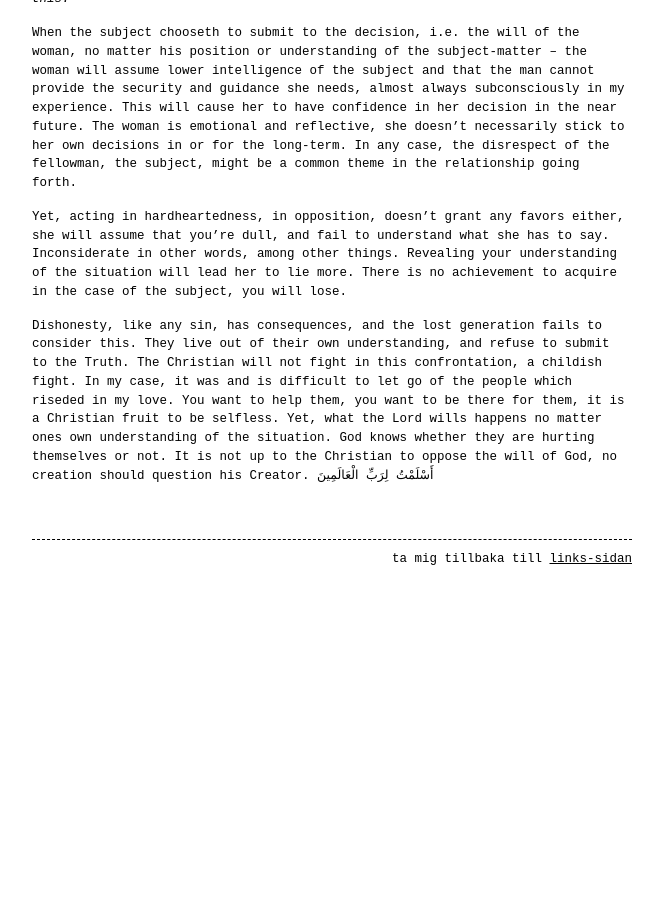
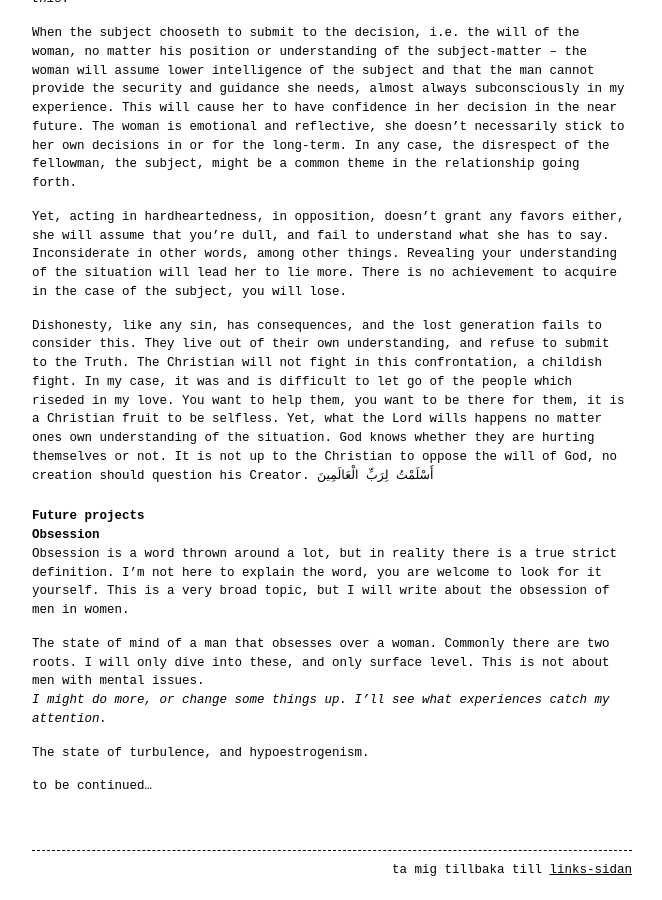
Before and after one commit to ronim-efrin/kitab, a Jekyll site: the page built from books.md, in a window 1280 px wide and 900 px high, scrolled down 1417 px. Shown: the whole window, without its empty margins (308-970 px from the left). Built offline with Jekyll 4.4.1, drawn with Linux system fonts in a browser that asks for light colours; before the commit the page ends 2006 px from its top, so only the background shows below that.

Commit message:
Update books.md

```diff
--- a/books.md
+++ b/books.md
@@ -32,3 +32,15 @@ When the subject chooseth to submit to the decision, i.e. the will of the woman,
 Yet, acting in hardheartedness, in opposition, doesn’t grant any favors either, she will assume that you’re dull, and fail to understand what she has to say. Inconsiderate in other words, among other things. Revealing your understanding of the situation will lead her to lie more. There is no achievement to acquire in the case of the subject, you will lose. <br>
 
 Dishonesty, like any sin, has consequences, and the lost generation fails to consider this. They live out of their own understanding, and refuse to submit to the Truth. The Christian will not fight in this confrontation, a childish fight. In my case, it was and is difficult to let go of the people which riseded in my love. You want to help them, you want to be there for them, it is a Christian fruit to be selfless. Yet, what the Lord wills happens no matter ones own understanding of the situation. God knows whether they are hurting themselves or not. It is not up to the Christian to oppose the will of God, no creation should question his Creator. أَسْلَمْتُ لِرَبِّ الْعَالَمِينَ
+
+# Future projects
+
+**Obsession**
+Obsession is a word thrown around a lot, but in reality there is a true strict definition. I’m not here to explain the word, you are welcome to look for it yourself. This is a very broad topic, but I will write about the obsession of men in women.
+
+The state of mind of a man that obsesses over a woman. Commonly there are two roots. I will only dive into these, and only surface level. This is not about men with mental issues.
+*I might do more, or change some things up. I'll see what experiences catch my attention.*
+
+The state of turbulence, and hypoestrogenism.
+
+to be continued...
```
